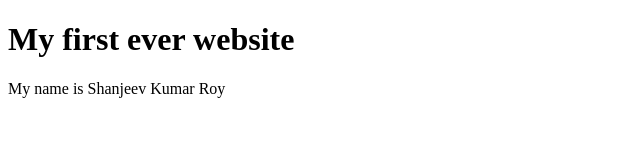
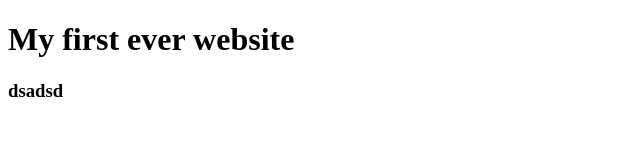
Before and after one commit to Shanjeev-Kumar-Roy/my-first-project, a plain HTML site: page index.html in a window 1280 px wide. Shown: the whole page, without its empty margins (0-640 px from the left). Drawn offline with Linux system fonts and the light colour scheme.

Commit message:
something changed

```diff
--- a/index.html
+++ b/index.html
@@ -8,6 +8,8 @@
 </head>
 <body>
     <h1>My first ever website</h1>
-    <p>My name is Shanjeev Kumar Roy</p>
+    <h3>dsadsd
+
+    </h3>
 </body>
 </html>
```
